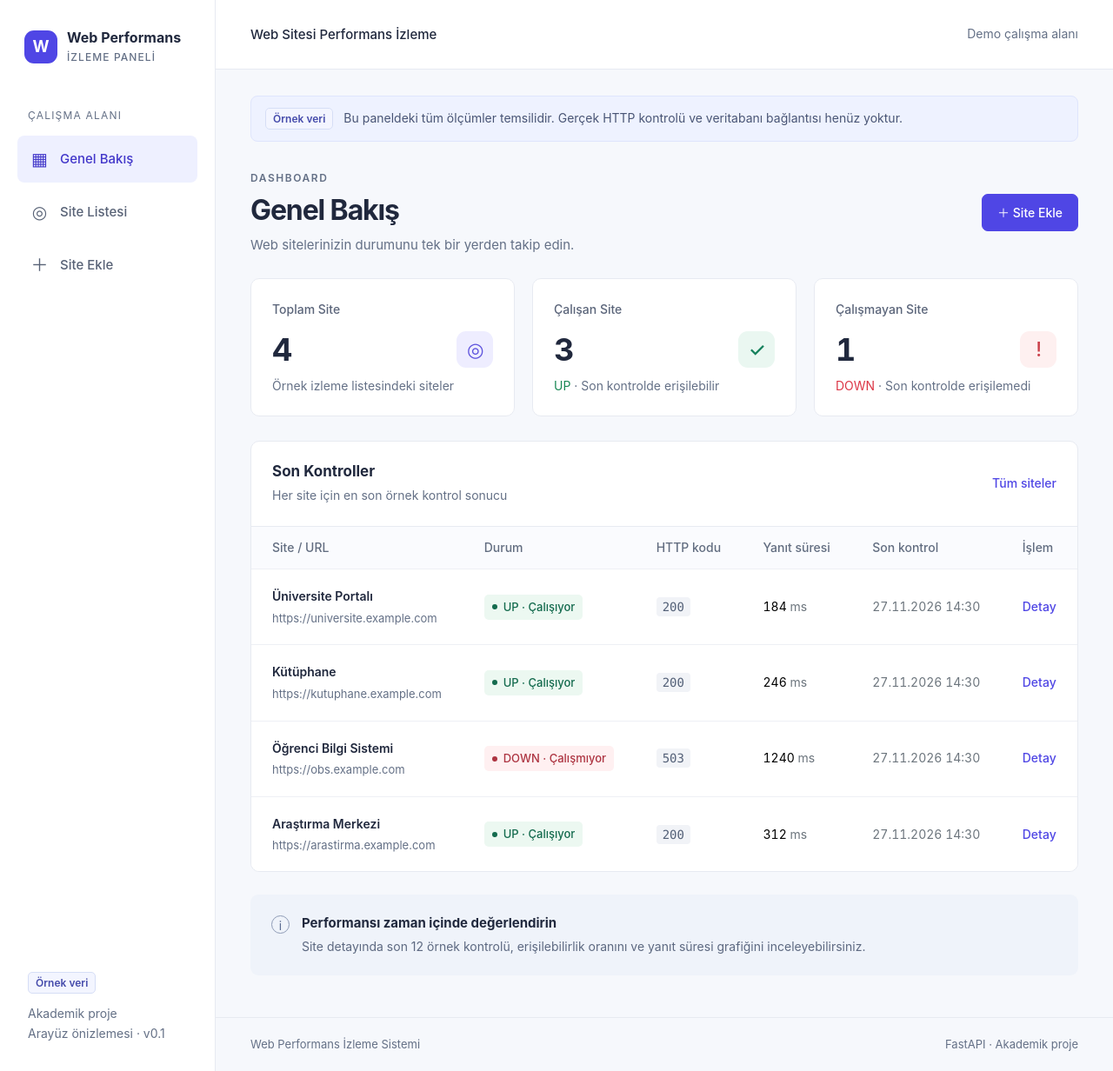
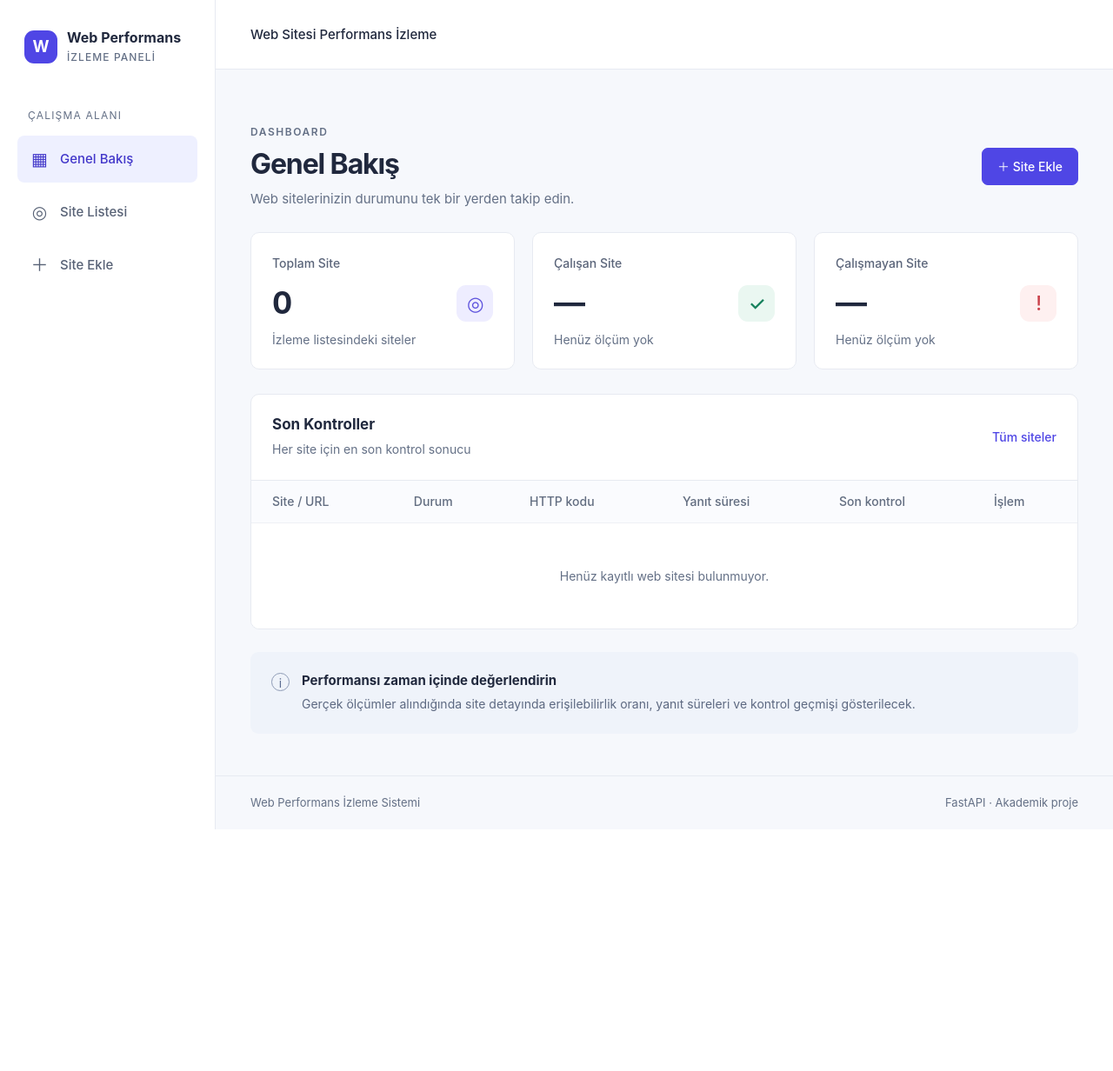
Before and after one commit to bersudemir/web-performance-monitor, a FastAPI app: page /dashboard in a window 1280 px wide. Shown: the whole page at 87% size. After the commit the page ends 954 px from the top, so only its background shows below. Run offline with FastAPI, Linux system fonts and the light colour scheme.

Commit message:
Remove demo content and show honest empty states

```diff
--- a/app/presentation/static/css/app.css
+++ b/app/presentation/static/css/app.css
@@ -15,14 +15,12 @@ nav { display: grid; gap: 7px; }
 .nav-item { color: #586276; display: flex; gap: 12px; align-items: center; border-radius: 8px; padding: 11px 14px; font-size: .9375rem; font-weight: 500; }
 .nav-item > span { font-size: 1.25rem; width: 23px; text-align: center; }
 .nav-item:hover, .nav-item.selected { text-decoration: none; color: #4338ca; background: #eef0ff; }
-.sidebar-note { margin-top: auto; padding: 60px 12px 0; }
-.sidebar-note p { margin: 12px 0 0; font-size: .875rem; color: var(--muted); }
+
 .workspace { flex: 1; min-width: 0; display: flex; flex-direction: column; }
 .topbar { background: #fff; border-bottom: 1px solid var(--line); min-height: 80px; padding: 0 40px; display: flex; align-items: center; justify-content: space-between; gap: 16px; font-size: .9375rem; font-weight: 500; }
-.topbar-meta { font-size: .875rem; color: var(--muted); font-weight: 400; }
+
 main { padding: 30px 40px 48px; width: 100%; max-width: 1600px; margin: 0 auto; flex: 1; }
-.demo-notice { display: flex; gap: 12px; align-items: center; padding: 13px 16px; background: #eef2ff; border: 1px solid #dfe5fc; border-radius: 8px; font-size: .875rem; color: #495575; }
-.demo-tag { display: inline-block; border: 1px solid #d6def6; border-radius: 5px; color: #454bab; background: #f3f5ff; padding: 2px 8px; font-size: .75rem; font-weight: 600; white-space: nowrap; }
+
 .page-heading { display: flex; justify-content: space-between; align-items: center; gap: 20px; margin: 32px 0 26px; }
 .eyebrow { font-size: .75rem; letter-spacing: .13em; font-weight: 600; color: var(--muted); margin: 0 0 7px; }
 h1 { font-size: clamp(1.6rem, 3vw, 2rem); font-weight: 650; letter-spacing: -.035em; margin: 0 0 7px; line-height: 1.3; }
@@ -59,9 +57,13 @@ h2 { font-size: 1.0625rem; font-weight: 650; line-height: 1.4; margin: 0; }
 .info-icon { color: #5b6c91; border: 1px solid #8d9ab5; border-radius: 50%; height: 21px; width: 21px; flex-shrink: 0; display: grid; place-items: center; margin-top: 2px; font-size: .875rem; }
 footer { border-top: 1px solid var(--line); color: var(--muted); padding: 20px 40px; font-size: .8125rem; display: flex; justify-content: space-between; gap: 12px; }
 .form-layout { display: grid; grid-template-columns: minmax(0, 650px) minmax(200px, 1fr); gap: 32px; align-items: start; }.form-panel { padding: 28px; }.form-panel > p { margin: 9px 0 26px; font-size: .875rem; }
-.form-label { font-size: .875rem; font-weight: 500; }.form-control, .form-select { padding: 11px 13px; border-color: #dce1eb; font-size: 1rem; border-radius: 6px; }.form-select { padding-right: 36px; }.form-control::placeholder { color: #778197; }.form-text { font-size: .875rem; color: var(--muted); margin-top: 8px; }.form-actions { display: flex; gap: 10px; padding-top: 6px; }.form-help { padding: 12px 4px; max-width: 340px; }.form-help h2 { margin: 18px 0 12px; }.form-help p { font-size: .9375rem; color: var(--muted); }.form-preview { background: #eef6ff; border: 1px solid #cfdff3; border-radius: 7px; padding: 18px; font-size: .875rem; overflow-wrap: anywhere; }
+.form-label { font-size: .875rem; font-weight: 500; }.form-control, .form-select { padding: 11px 13px; border-color: #dce1eb; font-size: 1rem; border-radius: 6px; }.form-select { padding-right: 36px; }.form-control::placeholder { color: #778197; }.form-text { font-size: .875rem; color: var(--muted); margin-top: 8px; }.form-actions { display: flex; gap: 10px; padding-top: 6px; }.form-help { padding: 12px 4px; max-width: 340px; }.form-help h2 { margin: 18px 0 12px; }.form-help p { font-size: .9375rem; color: var(--muted); }
 .breadcrumb-link { display: inline-block; font-size: .875rem; color: var(--muted); margin-top: 24px; }.breadcrumb-link + .page-heading { margin-top: 18px; }.chart-container { position: relative; height: 300px; padding: 0 22px 22px; }.chart-key { color: var(--primary); font-size: .875rem; }.skip-link { position: fixed; top: -100px; left: 16px; z-index: 100; padding: 12px 20px; background: #fff; border: 2px solid var(--primary); }.skip-link:focus { top: 12px; }
 @media (min-width: 1500px) { .sidebar { width: 265px; } main { padding-top: 38px; } }
 @media (max-width: 1199px) { .sidebar { width: 220px; padding: 28px 15px; } main { padding: 26px 24px 40px; }.topbar { padding: 0 24px; }.stat-card { padding: 20px; }.monitor-table > tbody > tr > *, .monitor-table > thead > tr > th { padding-left: 18px; padding-right: 18px; }.form-layout { grid-template-columns: minmax(0, 1fr); gap: 20px; }.form-help { max-width: 650px; } }
-@media (max-width: 767px) { .app-shell { flex-direction: column; }.sidebar { width: 100%; padding: 18px 20px 12px; border-right: 0; border-bottom: 1px solid var(--line); }.brand { padding: 0; }.nav-label, .sidebar-note { display: none; }nav { display: flex; gap: 6px; margin-top: 18px; flex-wrap: wrap; }.nav-item { padding: 8px 11px; font-size: .875rem; gap: 6px; }.nav-item > span { width: auto; }.topbar { min-height: 53px; padding: 12px 20px; font-size: .8125rem; }.topbar-meta { display: none; }main { padding: 20px 16px 32px; }.demo-notice { align-items: flex-start; font-size: .8125rem; gap: 9px; }.page-heading { margin: 25px 0 22px; align-items: flex-start; }.page-heading .btn { padding: 9px 12px; }.stats-grid { grid-template-columns: 1fr; gap: 12px; margin-bottom: 22px; }.stat-card { padding: 18px 20px; }.stat-value { font-size: 2rem; margin: 5px 0; }.panel-heading { padding: 20px; }.info-panel { padding: 20px; }footer { padding: 18px 20px; flex-wrap: wrap; }.form-panel { padding: 22px; }.chart-key { display: none; }.chart-container { height: 260px; padding-left: 10px; padding-right: 10px; } }
+@media (max-width: 767px) { .app-shell { flex-direction: column; }.sidebar { width: 100%; padding: 18px 20px 12px; border-right: 0; border-bottom: 1px solid var(--line); }.brand { padding: 0; }.nav-label { display: none; }nav { display: flex; gap: 6px; margin-top: 18px; flex-wrap: wrap; }.nav-item { padding: 8px 11px; font-size: .875rem; gap: 6px; }.nav-item > span { width: auto; }.topbar { min-height: 53px; padding: 12px 20px; font-size: .8125rem; }main { padding: 20px 16px 32px; }.page-heading { margin: 25px 0 22px; align-items: flex-start; }.page-heading .btn { padding: 9px 12px; }.stats-grid { grid-template-columns: 1fr; gap: 12px; margin-bottom: 22px; }.stat-card { padding: 18px 20px; }.stat-value { font-size: 2rem; margin: 5px 0; }.panel-heading { padding: 20px; }.info-panel { padding: 20px; }footer { padding: 18px 20px; flex-wrap: wrap; }.form-panel { padding: 22px; }.chart-key { display: none; }.chart-container { height: 260px; padding-left: 10px; padding-right: 10px; } }
 @media (prefers-reduced-motion: reduce) { *, *::before, *::after { scroll-behavior: auto !important; transition: none !important; } }
+
+.empty-state { padding: 30px 20px; text-align: center; color: var(--muted); white-space: normal; }
+.empty-state p { margin: 0; }
+.status-unknown { color: var(--muted); background: #f1f3f7; }
--- a/app/presentation/templates/base.html
+++ b/app/presentation/templates/base.html
@@ -3,7 +3,7 @@
 <head>
   <meta charset="utf-8">
   <meta name="viewport" content="width=device-width, initial-scale=1">
-  <meta name="description" content="Web sitelerinin erişilebilirlik ve performans görünümü. Örnek verilerle arayüz önizlemesi.">
+  <meta name="description" content="Web sitelerinin erişilebilirlik ve performans görünümü.">
   <title>{% block title %}Genel Bakış{% endblock %} · Web Performans</title>
   <link href="https://cdn.jsdelivr.net/npm/bootstrap@5.3.3/dist/css/bootstrap.min.css" rel="stylesheet">
   <link href="{{ url_for('static', path='/css/app.css') }}" rel="stylesheet">
@@ -19,12 +19,10 @@
         <a class="nav-item {{ 'selected' if active == 'sites' }}" {% if active == 'sites' %}aria-current="page"{% endif %} href="{{ url_for('site_list') }}"><span aria-hidden="true">◎</span> Site Listesi</a>
         <a class="nav-item {{ 'selected' if active == 'new' }}" {% if active == 'new' %}aria-current="page"{% endif %} href="{{ url_for('site_new') }}"><span aria-hidden="true">＋</span> Site Ekle</a>
       </nav>
-      <div class="sidebar-note"><span class="demo-tag">Örnek veri</span><p>Akademik proje<br>Arayüz önizlemesi · v0.1</p></div>
     </aside>
     <div class="workspace">
-      <header class="topbar"><span>Web Sitesi Performans İzleme</span><span class="topbar-meta">Demo çalışma alanı</span></header>
+      <header class="topbar"><span>Web Sitesi Performans İzleme</span></header>
       <main id="main" tabindex="-1">
-        <div class="demo-notice"><span class="demo-tag">Örnek veri</span><span>Bu paneldeki tüm ölçümler temsilidir. Gerçek HTTP kontrolü ve veritabanı bağlantısı henüz yoktur.</span></div>
         {% block content %}{% endblock %}
       </main>
       <footer>Web Performans İzleme Sistemi <span>FastAPI · Akademik proje</span></footer>
--- a/app/presentation/templates/components.html
+++ b/app/presentation/templates/components.html
@@ -1,19 +1,21 @@
 {% macro status(up) -%}
+{% if up is none %}<span class="status status-unknown">Henüz ölçüm yok</span>{% else %}
 <span class="status {{ 'status-up' if up else 'status-down' }}"><span class="status-dot" aria-hidden="true"></span>{{ 'UP · Çalışıyor' if up else 'DOWN · Çalışmıyor' }}</span>
+{% endif %}
 {%- endmacro %}
 
 {% macro site_table(sites) %}
 <div class="table-responsive">
   <table class="table monitor-table align-middle mb-0">
-    <caption class="visually-hidden">Örnek veri: web sitelerinin son kontrol sonuçları</caption>
+    <caption class="visually-hidden">Web sitelerinin son kontrol sonuçları</caption>
     <thead><tr><th scope="col">Site / URL</th><th scope="col">Durum</th><th scope="col">HTTP kodu</th><th scope="col">Yanıt süresi</th><th scope="col">Son kontrol</th><th scope="col">İşlem</th></tr></thead>
     <tbody>{% for site in sites %}<tr>
       <th scope="row"><span class="site-name">{{ site.name }}</span><span class="site-url">{{ site.url }}</span></th>
-      <td>{{ status(site.up) }}</td><td><code class="http-code">{{ site.code }}</code></td>
-      <td class="tabular">{{ site.response_ms }} <span class="text-secondary">ms</span></td>
-      <td class="text-secondary tabular">{{ site.last_check }}</td>
+      <td>{{ status(site.up) }}</td><td>{% if site.code is not none %}<code class="http-code">{{ site.code }}</code>{% else %}—{% endif %}</td>
+      <td class="tabular">{% if site.response_ms is not none %}{{ site.response_ms }} <span class="text-secondary">ms</span>{% else %}—{% endif %}</td>
+      <td class="text-secondary tabular">{{ site.last_check or '—' }}</td>
       <td><a class="detail-link" href="{{ url_for('site_detail', site_id=site.id) }}" aria-label="{{ site.name }} detayını görüntüle">Detay</a></td>
-    </tr>{% endfor %}</tbody>
+    </tr>{% else %}<tr><td colspan="6"><div class="empty-state"><p>Henüz kayıtlı web sitesi bulunmuyor.</p></div></td></tr>{% endfor %}</tbody>
   </table>
 </div>
 {% endmacro %}
--- a/app/presentation/templates/dashboard.html
+++ b/app/presentation/templates/dashboard.html
@@ -2,11 +2,11 @@
 {% from 'components.html' import site_table with context %}
 {% block content %}
 <div class="page-heading"><div><p class="eyebrow">DASHBOARD</p><h1>Genel Bakış</h1><p>Web sitelerinizin durumunu tek bir yerden takip edin.</p></div><a class="btn btn-primary" href="{{ url_for('site_new') }}">＋ Site Ekle</a></div>
-<section class="stats-grid" aria-label="Örnek site istatistikleri">
-  <article class="stat-card"><span class="stat-label">Toplam Site</span><div class="stat-value">{{ sites|length }}<span class="stat-symbol neutral" aria-hidden="true">◎</span></div><p>Örnek izleme listesindeki siteler</p></article>
-  <article class="stat-card"><span class="stat-label">Çalışan Site</span><div class="stat-value">{{ up_count }}<span class="stat-symbol positive" aria-hidden="true">✓</span></div><p><span class="text-success">UP</span> · Son kontrolde erişilebilir</p></article>
-  <article class="stat-card"><span class="stat-label">Çalışmayan Site</span><div class="stat-value">{{ sites|length - up_count }}<span class="stat-symbol negative" aria-hidden="true">!</span></div><p><span class="text-danger">DOWN</span> · Son kontrolde erişilemedi</p></article>
+<section class="stats-grid" aria-label="Site istatistikleri">
+  <article class="stat-card"><span class="stat-label">Toplam Site</span><div class="stat-value">{{ sites|length }}<span class="stat-symbol neutral" aria-hidden="true">◎</span></div><p>İzleme listesindeki siteler</p></article>
+  <article class="stat-card"><span class="stat-label">Çalışan Site</span><div class="stat-value">{{ up_count if up_count is not none else '—' }}<span class="stat-symbol positive" aria-hidden="true">✓</span></div><p>Henüz ölçüm yok</p></article>
+  <article class="stat-card"><span class="stat-label">Çalışmayan Site</span><div class="stat-value">{{ down_count if down_count is not none else '—' }}<span class="stat-symbol negative" aria-hidden="true">!</span></div><p>Henüz ölçüm yok</p></article>
 </section>
-<section class="panel"><div class="panel-heading"><div><h2>Son Kontroller</h2><p>Her site için en son örnek kontrol sonucu</p></div><a class="detail-link" href="{{ url_for('site_list') }}">Tüm siteler</a></div>{{ site_table(sites) }}</section>
-<div class="info-panel"><span class="info-icon" aria-hidden="true">i</span><div><h2>Performansı zaman içinde değerlendirin</h2><p>Site detayında son 12 örnek kontrolü, erişilebilirlik oranını ve yanıt süresi grafiğini inceleyebilirsiniz.</p></div></div>
+<section class="panel"><div class="panel-heading"><div><h2>Son Kontroller</h2><p>Her site için en son kontrol sonucu</p></div><a class="detail-link" href="{{ url_for('site_list') }}">Tüm siteler</a></div>{{ site_table(sites) }}</section>
+<div class="info-panel"><span class="info-icon" aria-hidden="true">i</span><div><h2>Performansı zaman içinde değerlendirin</h2><p>Gerçek ölçümler alındığında site detayında erişilebilirlik oranı, yanıt süreleri ve kontrol geçmişi gösterilecek.</p></div></div>
 {% endblock %}
--- a/app/presentation/templates/sites.html
+++ b/app/presentation/templates/sites.html
@@ -3,5 +3,5 @@
 {% block title %}Site Listesi{% endblock %}
 {% block content %}
 <div class="page-heading"><div><p class="eyebrow">SİTELER</p><h1>Site Listesi</h1><p>İzlenen web siteleri ve son performans sonuçları.</p></div><a class="btn btn-primary" href="{{ url_for('site_new') }}">＋ Site Ekle</a></div>
-<section class="panel"><div class="panel-heading"><div><h2>Web Siteleri <span class="count-badge">{{ sites|length }}</span></h2><p>Örnek veri · Kontrol zamanları Türkiye saatiyle gösterilir.</p></div></div>{{ site_table(sites) }}</section>
+<section class="panel"><div class="panel-heading"><div><h2>Web Siteleri <span class="count-badge">{{ sites|length }}</span></h2><p>Kayıtlı siteler ve son kontrol sonuçları</p></div></div>{{ site_table(sites) }}</section>
 {% endblock %}
```
Also changed, not shown: app/presentation/demo.py (deleted, +0 -34 lines), app/presentation/pages.py (+16 -12 lines), app/presentation/static/js/form.js (+2 -16 lines), app/presentation/templates/site_detail.html (+19 -8 lines), app/presentation/templates/site_new.html (+4 -6 lines), tests/test_pages.py (+64 -28 lines), README.md.
